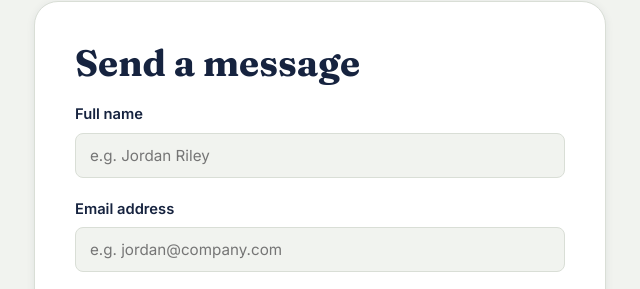
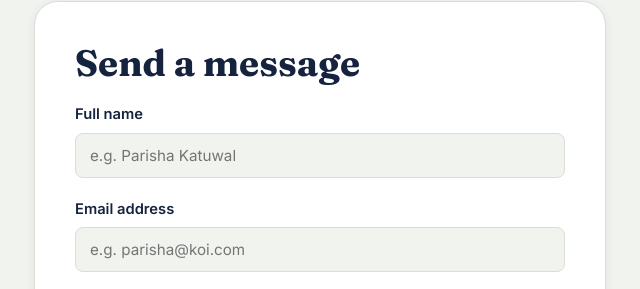
Before and after one commit to parisha01/Learning-Management-System, a plain HTML site: page contact.html in a window 1280 px wide. Shown: the part 448-737 px from the top of the page, 40-680 px from the left. Drawn offline with Linux system fonts and the light colour scheme.

Commit message:
made some changes

```diff
--- a/contact.html
+++ b/contact.html
@@ -59,14 +59,14 @@
           <div class="field">
             <label for="name">Full name</label>
             <input type="text" id="name" name="name" required minlength="2"
-              placeholder="e.g. Jordan Riley" aria-describedby="name-error" autocomplete="name">
+              placeholder="e.g. Parisha Katuwal" aria-describedby="name-error" autocomplete="name">
             <p class="error-msg" id="name-error" role="alert"></p>
           </div>
 
           <div class="field">
             <label for="email">Email address</label>
             <input type="email" id="email" name="email" required
-              placeholder="e.g. jordan@company.com" aria-describedby="email-error" autocomplete="email">
+              placeholder="e.g. parisha@koi.com" aria-describedby="email-error" autocomplete="email">
             <p class="error-msg" id="email-error" role="alert"></p>
           </div>
 
--- a/css/main.css
+++ b/css/main.css
@@ -1,6 +1,6 @@
 /* =========================================================
-   Northlight LMS — main.css
-   Design tokens
+  Northlight LMS — main.css
+  Design tokens
    ========================================================= */
 :root{
   --ink:      #16233F;
@@ -118,7 +118,7 @@ section{ padding:72px 0; }
 .main-nav a[aria-current="page"]{ background:var(--amber); color:var(--ink); font-weight:700; }
 
 /* =========================================================
-   Hero
+  Hero
    ========================================================= */
 .hero{
   background:
@@ -134,9 +134,12 @@ section{ padding:72px 0; }
 .hero-actions{ display:flex; gap:14px; margin-top:28px; flex-wrap:wrap; }
 .hero-art{
   background:var(--paper); border-radius:var(--radius-l); padding:10px; box-shadow:var(--shadow-m);
-  transform:rotate(-1.2deg);
+  /* transform:rotate(0deg); */
 }
-.hero-art img{ border-radius:var(--radius-m); }
+.hero-art img{
+  border-radius:var(--radius-m);
+
+}
 
 .stat-row{ display:flex; gap:32px; margin-top:40px; flex-wrap:wrap; }
 .stat-row .stat{ margin-right:8px; }
```
